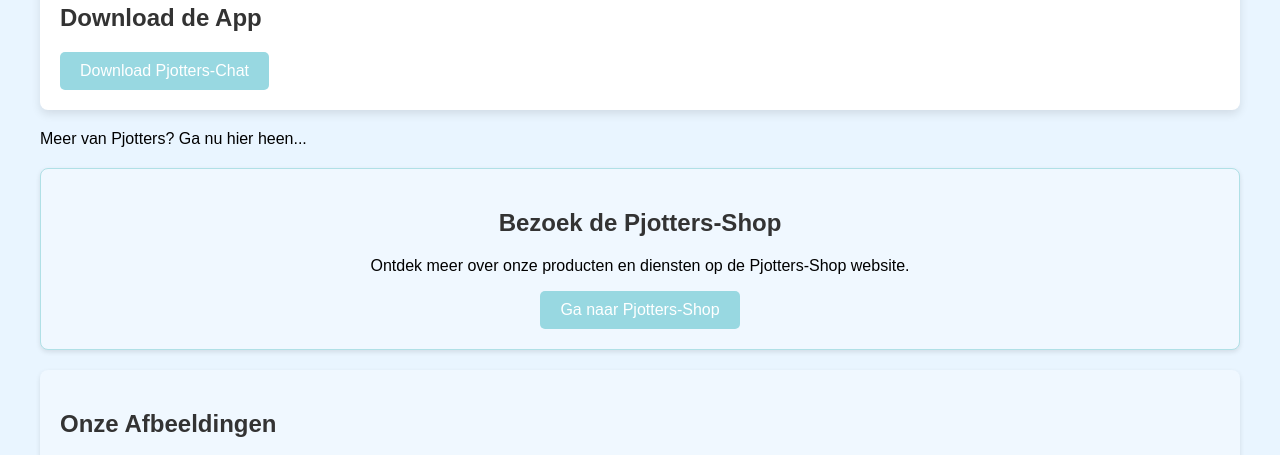
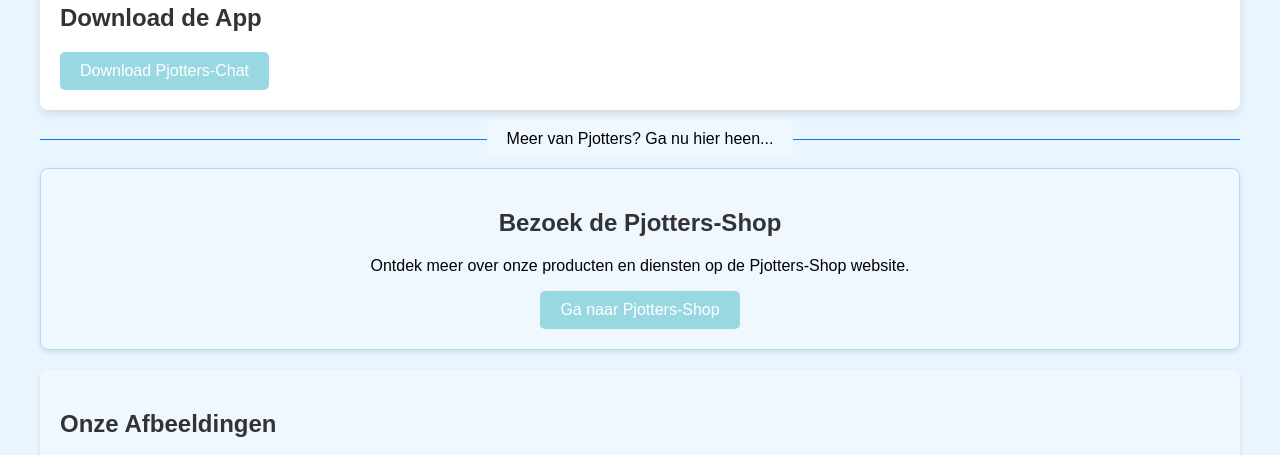
Before and after one commit to Pjotters-Chain/Pjotters-Chat, a plain HTML site: page index.html in a window 1280 px wide. Shown: the part 2160-2615 px from the top of the page. Drawn offline with Linux system fonts and the light colour scheme.

Commit message:
Update styles.css

```diff
--- a/styles.css
+++ b/styles.css
@@ -194,3 +194,27 @@ footer {
     height: auto;
     margin-right: 20px;
 }
+
+.divider {
+    text-align: center;
+    margin: 20px 0; /* Ruimte boven en onder de divider */
+    position: relative;
+}
+
+.divider span {
+    background: #f0f8ff; /* Achtergrondkleur van de tekst */
+    padding: 10px 20px; /* Opvulling rond de tekst */
+    position: relative;
+    z-index: 1; /* Zorgt ervoor dat de tekst boven de lijn staat */
+}
+
+.divider::before {
+    content: '';
+    position: absolute;
+    top: 50%;
+    left: 0;
+    right: 0;
+    height: 1px; /* Dikte van de lijn */
+    background: #007bff; /* Kleur van de lijn */
+    z-index: 0; /* Zorgt ervoor dat de lijn onder de tekst staat */
+}
```
